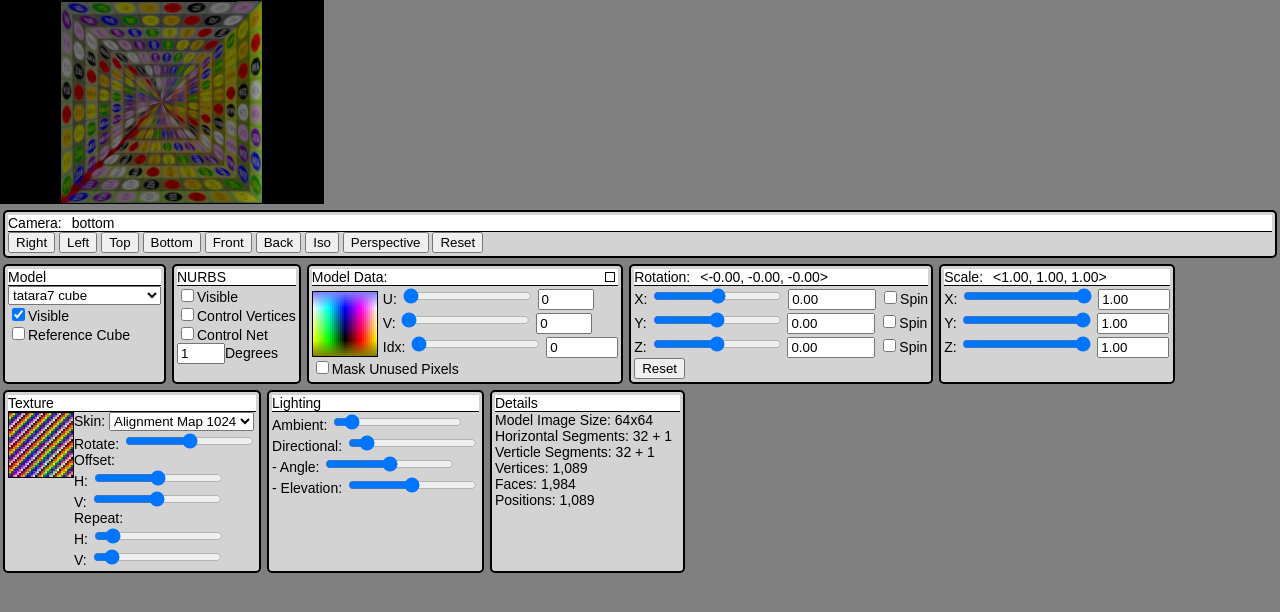
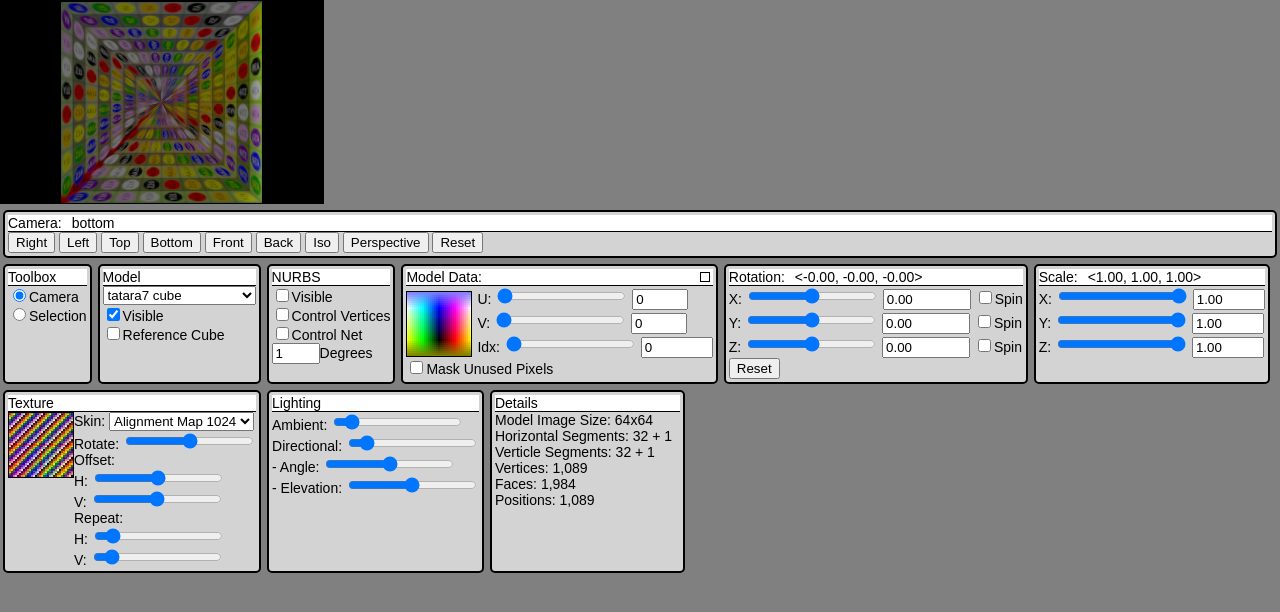
Before and after one commit to lewismoten/sculpted-prim-toolkit, a website built with Vite: page src/index.html in a window 1280 px wide. Built offline with nearby package versions, Linux system fonts and the light colour scheme; animation ran at ten frames a second.

Commit message:
Add toolbox selection

```diff
--- a/src/index.html
+++ b/src/index.html
@@ -23,6 +23,11 @@
   </div>
   <div class="flex">
     <div class="group">
+      <div class="group-title">Toolbox</div>
+      <label><input type="radio" name="tools" id="tool-camera" checked>Camera</label><br />
+      <label><input type="radio" name="tools" id="tool-select">Selection</label><br />
+    </div>
+      <div class="group">
       <div class="group-title">Model</div>
       <select id="image-selector"></select><br />
       <label><input type="checkbox" id="show-model-mesh" checked>Visible</label><br />
```
